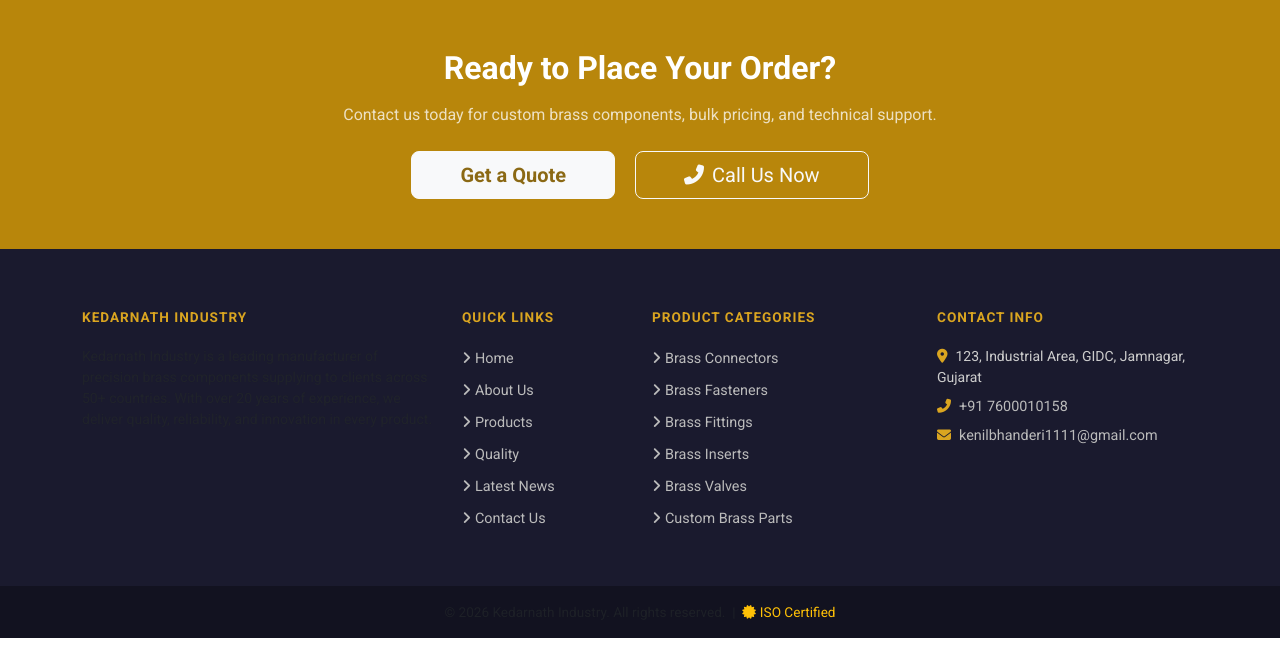
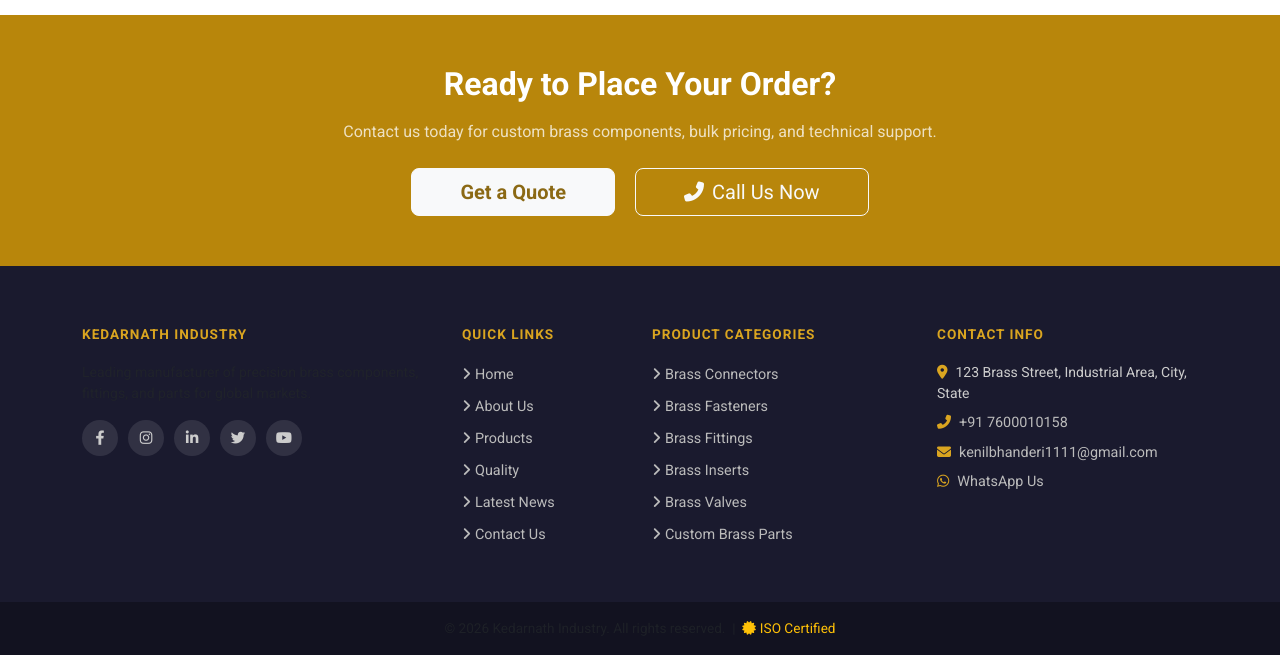
Before and after one commit to mayurchavda3302/brashpat-v2, a Django app: page / in a window 1280 px wide. Shown: the part 4054-4709 px from the top of the page. Run offline with Django 4.2, Linux system fonts and the light colour scheme; data comes from the database, SQL or seed files in the repository; both versions use the stored data as it was after the commit; data that the repository does not hold is empty.

Commit message:
update whole thing

```diff
--- a/templates/base.html
+++ b/templates/base.html
@@ -4,9 +4,15 @@
 <head>
     <meta charset="UTF-8">
     <meta name="viewport" content="width=device-width, initial-scale=1.0">
-    <title>{% block title %}{% if site_settings %}{{ site_settings.company_name }}{% else %}Kedarnath Industry{% endif %}{% endblock %}</title>
+    {% load static %}
+    <!DOCTYPE html>
+    <html lang="en">
+    <head>
+        <meta charset="UTF-8">
+        <meta name="viewport" content="width=device-width, initial-scale=1.0">
+        <title>{% block title %}Kedarnath Industry{% endblock %}</title>
         <link rel="icon" type="image/jpeg" href="{% static 'images/favicon.jpg' %}">
-    <meta name="description" content="{% block meta_desc %}{% if site_settings %}{{ site_settings.meta_description }}{% endif %}{% endblock %}">
+        <meta name="description" content="{% block meta_desc %}Leading manufacturer of precision brass components, fittings, and parts for global markets.{% endblock %}">
         <!-- Bootstrap 5 -->
         <link href="https://cdn.jsdelivr.net/npm/bootstrap@5.3.0/dist/css/bootstrap.min.css" rel="stylesheet">
         <!-- Font Awesome -->
@@ -96,25 +102,15 @@
         <div class="container">
             <div class="d-flex justify-content-between align-items-center">
                 <div>
-                {% if site_settings and site_settings.phone_primary %}
-                <a href="tel:{{ site_settings.phone_primary }}"><i class="fas fa-phone-alt me-1"></i>{{ site_settings.phone_primary }}</a>
-                {% if site_settings.phone_secondary %}
+                    <a href="tel:+917600010158"><i class="fas fa-phone-alt me-1"></i>+91 7600010158</a>
                     &nbsp;|&nbsp;
-                <a href="tel:{{ site_settings.phone_secondary }}">{{ site_settings.phone_secondary }}</a>
-                {% endif %}
-                {% endif %}
-                {% if site_settings and site_settings.email %}
-                &nbsp;|&nbsp;
-                <a href="mailto:{{ site_settings.email }}"><i class="fas fa-envelope me-1"></i>{{ site_settings.email }}</a>
-                {% endif %}
+                    <a href="mailto:kenilbhanderi1111@gmail.com"><i class="fas fa-envelope me-1"></i>kenilbhanderi1111@gmail.com</a>
                 </div>
                 <div class="social-icons" style="display:flex; gap:4px;">
-                {% if site_settings %}
-                {% if site_settings.facebook_url %}<a href="{{ site_settings.facebook_url }}" target="_blank"><i class="fab fa-facebook-f"></i></a>{% endif %}
-                {% if site_settings.instagram_url %}<a href="{{ site_settings.instagram_url }}" target="_blank"><i class="fab fa-instagram"></i></a>{% endif %}
-                {% if site_settings.linkedin_url %}<a href="{{ site_settings.linkedin_url }}" target="_blank"><i class="fab fa-linkedin-in"></i></a>{% endif %}
-                {% if site_settings.twitter_url %}<a href="{{ site_settings.twitter_url }}" target="_blank"><i class="fab fa-twitter"></i></a>{% endif %}
-                {% endif %}
+                    <a href="https://facebook.com" target="_blank"><i class="fab fa-facebook-f"></i></a>
+                    <a href="https://instagram.com" target="_blank"><i class="fab fa-instagram"></i></a>
+                    <a href="https://linkedin.com" target="_blank"><i class="fab fa-linkedin-in"></i></a>
+                    <a href="https://twitter.com" target="_blank"><i class="fab fa-twitter"></i></a>
                 </div>
             </div>
         </div>
@@ -124,14 +120,10 @@
     <nav class="navbar navbar-expand-lg sticky-top">
         <div class="container">
             <a class="navbar-brand d-flex align-items-center gap-2" href="{% url 'home' %}">
-            {% if site_settings and site_settings.logo %}
-            <img src="{{ site_settings.logo.url }}" alt="{{ site_settings.company_name }}">
-            {% else %}
                 <span>
-                {% if site_settings %}{{ site_settings.company_name }}{% else %}Kedarnath Industry{% endif %}
+                    Kedarnath Industry
                     <small>Precision Brass Components</small>
                 </span>
-            {% endif %}
             </a>
             <button class="navbar-toggler" type="button" data-bs-toggle="collapse" data-bs-target="#mainNav">
                 <span class="navbar-toggler-icon"></span>
@@ -147,12 +139,14 @@
                         <ul class="dropdown-menu">
                             <li><a class="dropdown-item" href="{% url 'product_list' %}"><i class="fas fa-th me-2 text-muted"></i>All Products</a></li>
                             <li><hr class="dropdown-divider"></li>
-                        {% for cat in nav_categories %}
+                            {% for category in nav_categories %}
                             <li>
-                            <a class="dropdown-item fw-500" href="{% url 'category_detail' cat.slug %}">
-                                <i class="fas fa-angle-right me-2 text-muted"></i>{{ cat.name }}
+                                <a class="dropdown-item fw-500" href="{% url 'category_detail' category.slug %}">
+                                    <i class="fas fa-angle-right me-2 text-muted"></i>{{ category.name }}
                                 </a>
                             </li>
+                            {% empty %}
+                            <li><span class="dropdown-item text-muted">No categories available</span></li>
                             {% endfor %}
                         </ul>
                     </li>
@@ -188,16 +182,14 @@
         <div class="container">
             <div class="row g-4">
                 <div class="col-lg-4 col-md-6">
-                <h5>{% if site_settings %}{{ site_settings.company_name }}{% else %}Kedarnath Industry{% endif %}</h5>
-                <p class="text-muted small">{% if site_settings %}{{ site_settings.about_short }}{% else %}Leading manufacturer of precision brass components, fittings, and parts for global markets.{% endif %}</p>
+                    <h5>Kedarnath Industry</h5>
+                    <p class="text-muted small">Leading manufacturer of precision brass components, fittings, and parts for global markets.</p>
                     <div class="social-icons mt-3">
-                    {% if site_settings %}
-                    {% if site_settings.facebook_url %}<a href="{{ site_settings.facebook_url }}" target="_blank"><i class="fab fa-facebook-f"></i></a>{% endif %}
-                    {% if site_settings.instagram_url %}<a href="{{ site_settings.instagram_url }}" target="_blank"><i class="fab fa-instagram"></i></a>{% endif %}
-                    {% if site_settings.linkedin_url %}<a href="{{ site_settings.linkedin_url }}" target="_blank"><i class="fab fa-linkedin-in"></i></a>{% endif %}
-                    {% if site_settings.twitter_url %}<a href="{{ site_settings.twitter_url }}" target="_blank"><i class="fab fa-twitter"></i></a>{% endif %}
-                    {% if site_settings.youtube_url %}<a href="{{ site_settings.youtube_url }}" target="_blank"><i class="fab fa-youtube"></i></a>{% endif %}
-                    {% endif %}
+                        <a href="https://facebook.com" target="_blank"><i class="fab fa-facebook-f"></i></a>
+                        <a href="https://instagram.com" target="_blank"><i class="fab fa-instagram"></i></a>
+                        <a href="https://linkedin.com" target="_blank"><i class="fab fa-linkedin-in"></i></a>
+                        <a href="https://twitter.com" target="_blank"><i class="fab fa-twitter"></i></a>
+                        <a href="https://youtube.com" target="_blank"><i class="fab fa-youtube"></i></a>
                     </div>
                 </div>
                 <div class="col-lg-2 col-md-6">
@@ -214,39 +206,29 @@
                 <div class="col-lg-3 col-md-6">
                     <h5>Product Categories</h5>
                     <ul class="list-unstyled">
-                    {% for cat in nav_categories|slice:":6" %}
-                    <li><a href="{% url 'category_detail' cat.slug %}"><i class="fas fa-angle-right me-1"></i>{{ cat.name }}</a></li>
+                        {% for category in nav_categories %}
+                        <li><a href="{% url 'category_detail' category.slug %}"><i class="fas fa-angle-right me-1"></i>{{ category.name }}</a></li>
+                        {% empty %}
+                        <li><span class="text-muted">No categories available</span></li>
                         {% endfor %}
                     </ul>
                 </div>
                 <div class="col-lg-3 col-md-6">
                     <h5>Contact Info</h5>
-                {% if site_settings %}
                     <ul class="list-unstyled small">
-                    {% if site_settings.address %}
-                    <li class="mb-2"><i class="fas fa-map-marker-alt me-2" style="color:var(--brass-light)"></i>{{ site_settings.address }}{% if site_settings.city %}, {{ site_settings.city }}{% endif %}{% if site_settings.state %}, {{ site_settings.state }}{% endif %}</li>
-                    {% endif %}
-                    {% if site_settings.phone_primary %}
-                    <li class="mb-2"><i class="fas fa-phone-alt me-2" style="color:var(--brass-light)"></i><a href="tel:{{ site_settings.phone_primary }}">{{ site_settings.phone_primary }}</a></li>
-                    {% endif %}
-                    {% if site_settings.email %}
-                    <li class="mb-2"><i class="fas fa-envelope me-2" style="color:var(--brass-light)"></i><a href="mailto:{{ site_settings.email }}">{{ site_settings.email }}</a></li>
-                    {% endif %}
-                    {% if site_settings.whatsapp_number %}
-                    <li class="mb-2"><i class="fab fa-whatsapp me-2" style="color:var(--brass-light)"></i><a href="https://wa.me/{{ site_settings.whatsapp_number }}" target="_blank">WhatsApp Us</a></li>
-                    {% endif %}
+                        <li class="mb-2"><i class="fas fa-map-marker-alt me-2" style="color:var(--brass-light)"></i>123 Brass Street, Industrial Area, City, State</li>
+                        <li class="mb-2"><i class="fas fa-phone-alt me-2" style="color:var(--brass-light)"></i><a href="tel:+917600010158">+91 7600010158</a></li>
+                        <li class="mb-2"><i class="fas fa-envelope me-2" style="color:var(--brass-light)"></i><a href="mailto:kenilbhanderi1111@gmail.com">kenilbhanderi1111@gmail.com</a></li>
+                        <li class="mb-2"><i class="fab fa-whatsapp me-2" style="color:var(--brass-light)"></i><a href="https://wa.me/917600010158" target="_blank">WhatsApp Us</a></li>
                     </ul>
-                {% endif %}
                 </div>
             </div>
         </div>
         <div class="footer-bottom text-center">
             <div class="container">
                 <p class="mb-0 text-muted">
-                &copy; {% now "Y" %} {% if site_settings %}{{ site_settings.company_name }}{% else %}Kedarnath Industry{% endif %}. All rights reserved.
-                {% if site_settings and site_settings.iso_certified %}
+                    &copy; {% now "Y" %} Kedarnath Industry. All rights reserved.
                     &nbsp;|&nbsp; <span class="text-warning"><i class="fas fa-certificate me-1"></i>ISO Certified</span>
-                {% endif %}
                 </p>
             </div>
         </div>
```
Also changed, not shown: db.sqlite3. Lines whose indentation alone changed are shown as unchanged.
